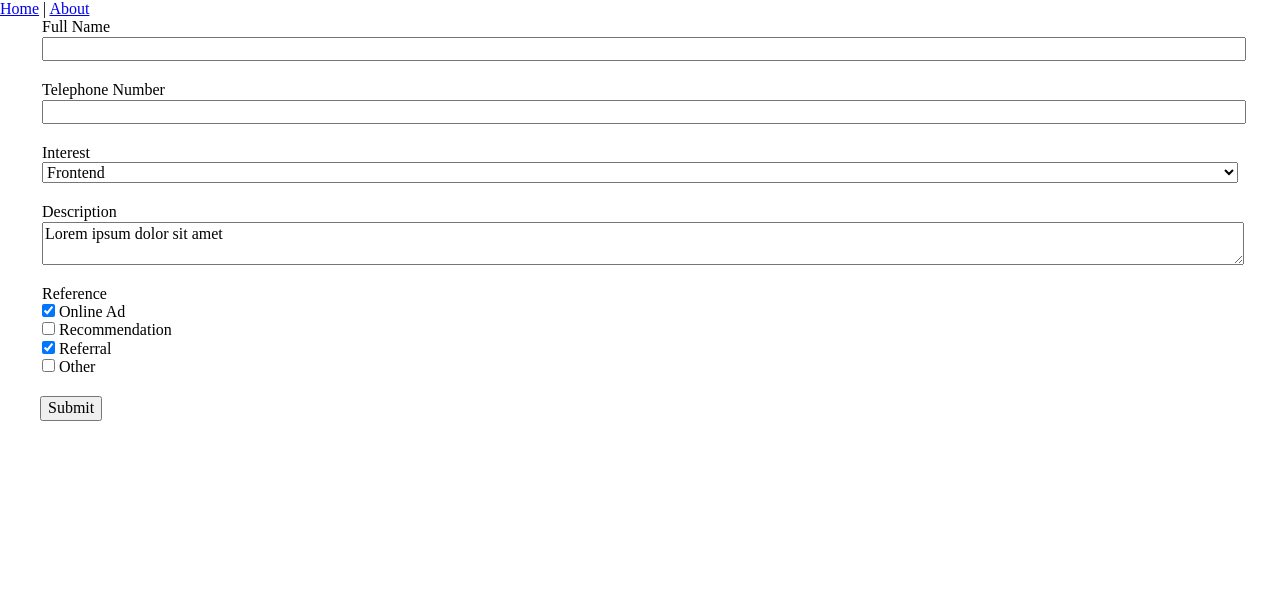
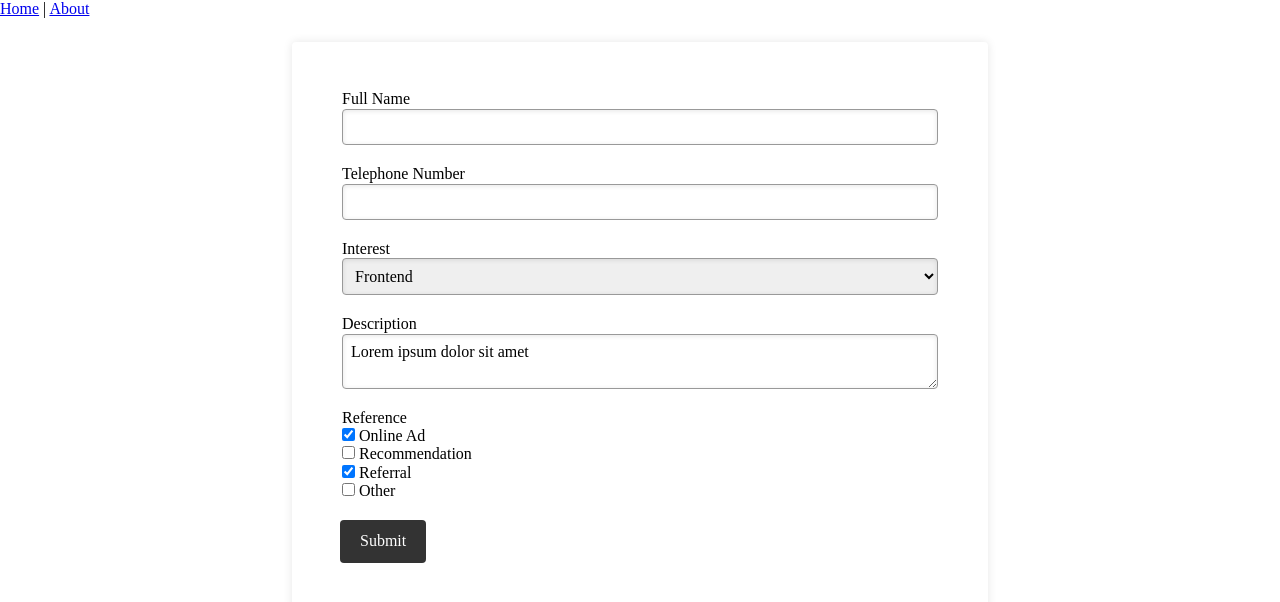
Before and after one commit to bwasilewski/vue-form, a Vue app: page / in a window 1280 px wide. Shown: the top 602 px of the page. Built offline with nearby package versions, Linux system fonts and the light colour scheme.

Commit message:
design improvements

```diff
--- a/src/App.vue
+++ b/src/App.vue
@@ -11,7 +11,11 @@
 <style lang="scss">
 .wrap {
   width: 100%;
-  max-width: 1200px;
-  margin: 0 auto;
+  max-width: 600px;
+  margin: 1.5rem auto 0;
+  padding: 3rem;
+  background: #fff;
+  border-radius: 4px;
+  box-shadow: 0 0 10px rgba(0, 0, 0, 0.1);
 }
 </style>
--- a/src/components/AppForm.vue
+++ b/src/components/AppForm.vue
@@ -84,7 +84,32 @@ export default {
   select,
   textarea {
     display: block;
+    box-sizing: border-box;
     width: 100%;
+    padding: 0.5rem;
+    border: 1px solid #999;
+    border-radius: 4px;
+    box-shadow: inset 0 1px 5px rgba(0, 0, 0, 0.1);
+  }
+
+  button,
+  .button {
+    transition: background-color 0.2s ease-in, color 0.2s ease-out;
+    display: block;
+    padding: 0.75rem 1.25rem;
+    border: none;
+    border-radius: 0.25rem;
+    background-color: #333;
+    color: #fff;
+    cursor: pointer;
+
+    &:hover {
+      background-color: #b8fa40;
+      color: #111;
+    }
+  }
+
+  form {
   }
 }
 </style>
```
